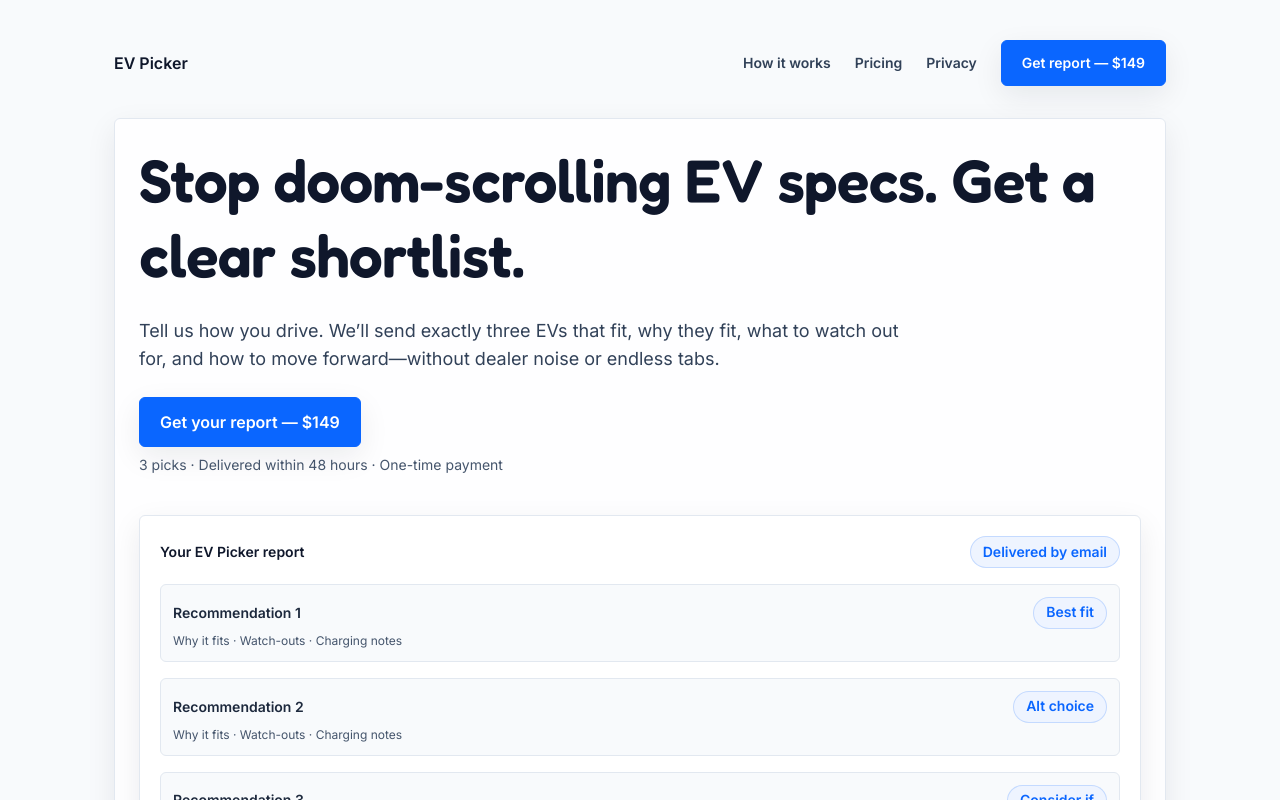
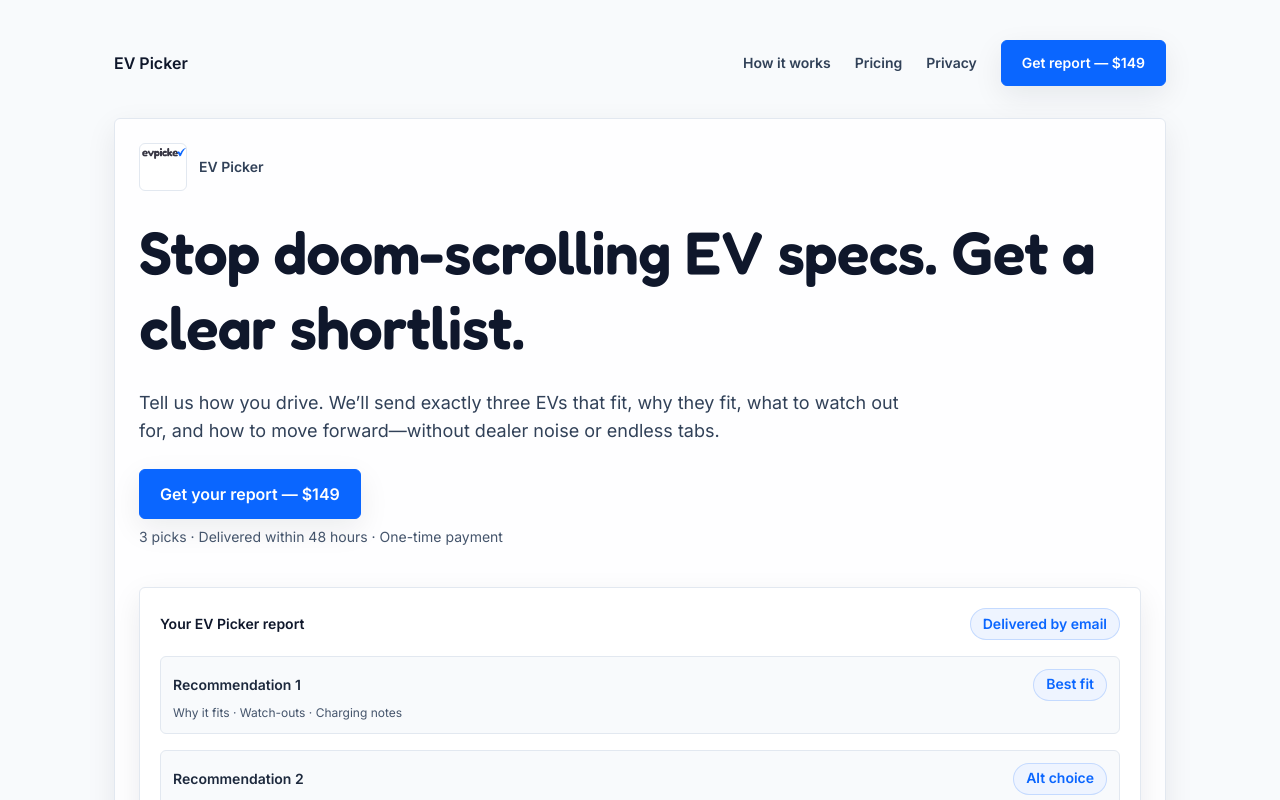
Before and after one commit to Stoikyo/EV-Picker, a Next.js app: page / in a window 1280 px wide. Shown: the top 800 px of the page. Built offline with nearby package versions, Linux system fonts and the light colour scheme.

Commit message:
Add logo to hero and clarify hero section

```diff
--- a/src/app/page.tsx
+++ b/src/app/page.tsx
@@ -1,3 +1,5 @@
+import Image from "next/image";
+
 export default function Home() {
   return (
     <div className="min-h-screen bg-[var(--color-bg)] text-slate-900">
@@ -22,6 +24,12 @@
 
         <section className="grid gap-10 rounded-md border border-[var(--color-border)] bg-white/85 p-6 shadow-soft lg:grid-cols-[1.05fr,0.95fr]">
           <div className="flex flex-col gap-6">
+            <div className="flex items-center gap-3">
+              <div className="h-12 w-12 overflow-hidden rounded-md border border-[var(--color-border)] bg-white">
+                <Image src="/assets/EVPICKER-LOGO-final.png" alt="EV Picker" width={48} height={48} priority />
+              </div>
+              <p className="text-sm font-semibold text-slate-700">EV Picker</p>
+            </div>
             <h1 className="text-5xl font-semibold leading-tight sm:text-6xl">
               Stop doom-scrolling EV specs. Get a clear shortlist.
             </h1>
```
